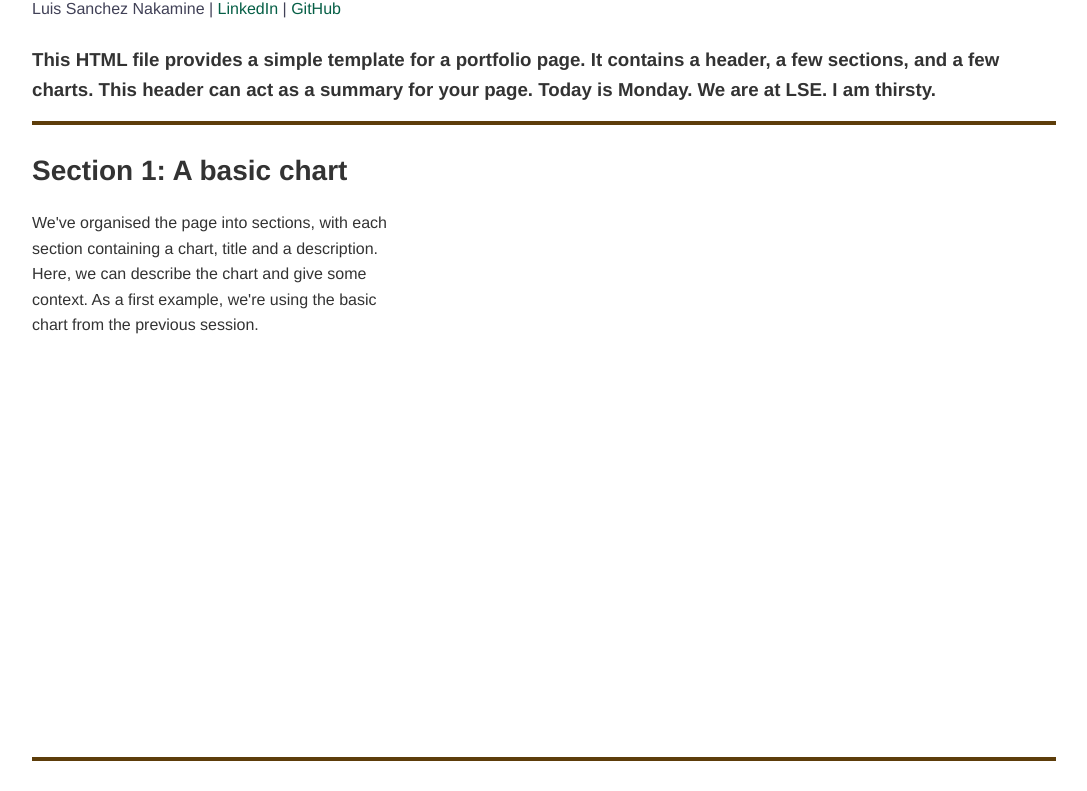
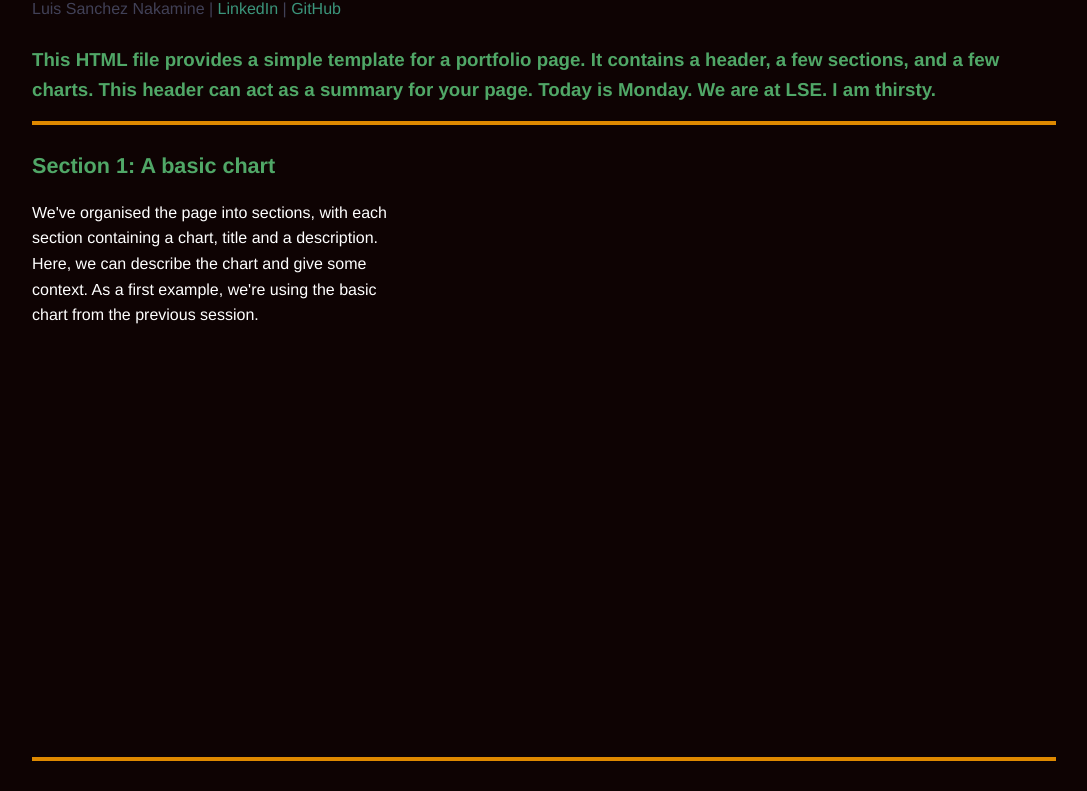
Before and after one commit to lcsancheznakamine/lcsancheznakamine.github.io, a plain HTML site: page index.html in a window 1280 px wide. Shown: the part 165-956 px from the top of the page, without its empty margins (96-1183 px from the left). Drawn offline with Linux system fonts and the light colour scheme; a script that the page names is missing.

Commit message:
Add files via upload

```diff
--- a/index.css
+++ b/index.css
@@ -15,10 +15,10 @@
     /* We want text that uses a clean sans-serif font, is usually 16px big and close to black */
     font-family: 'Helvetica Neue', Helvetica, Arial, sans-serif;
     font-size: 16px;
-    color: #333;
+    color: #ffffff;
     line-height: 1.6;
     /* we want a white page, that's centered and not too wide */
-    background-color: #fff;
+    background-color: #0e0303;
     margin:0 auto;
     max-width: min(80vw, 1200px);
     padding-top: 60px;
@@ -27,7 +27,7 @@
 
   /* Headings */
   h1, h2, h3, h4, h5, h6 {
-    color: #333;
+    color: #50a767;
     margin-top: 24px;
     margin-bottom: 16px;
     font-weight: 600;
@@ -44,7 +44,7 @@
   }
 
   h2 {
-    font-size: 1.75em;
+    font-size: 1.35em;
   }
 
   /* Paragraph */
@@ -55,7 +55,7 @@
 
 section {
     /* Add a thick black top border to each section */
-    border-top: 4px solid #5d3d0a;
+    border-top: 4px solid #de8900;
     display: flex;
     align-items: flex-start;
     gap: 20px; /* Adjust the gap between the text and the chart as needed */
@@ -78,7 +78,7 @@
 
   /* Links */
   a {
-    color: #065f46;
+    color: #3b957b;
     text-decoration: none;
   }
 
--- a/index.html
+++ b/index.html
@@ -26,7 +26,7 @@
 
     <!-- This is a link to a stylesheet which contains rules about how each element on the page should be defined-->
     <!-- Try swapping example1.css to another, and take a look at example1.css to see if you understand it-->
-    <link rel="stylesheet" type="text/css" href="Index.css">
+    <link rel="stylesheet" type="text/css" href="index.css">
     <title>My Portfolio</title> <!-- The title displayed in the browser tab, not on the page itself -->
 
     <!-- This is a link to the vega-lite which we're using to make graphs -->
```
